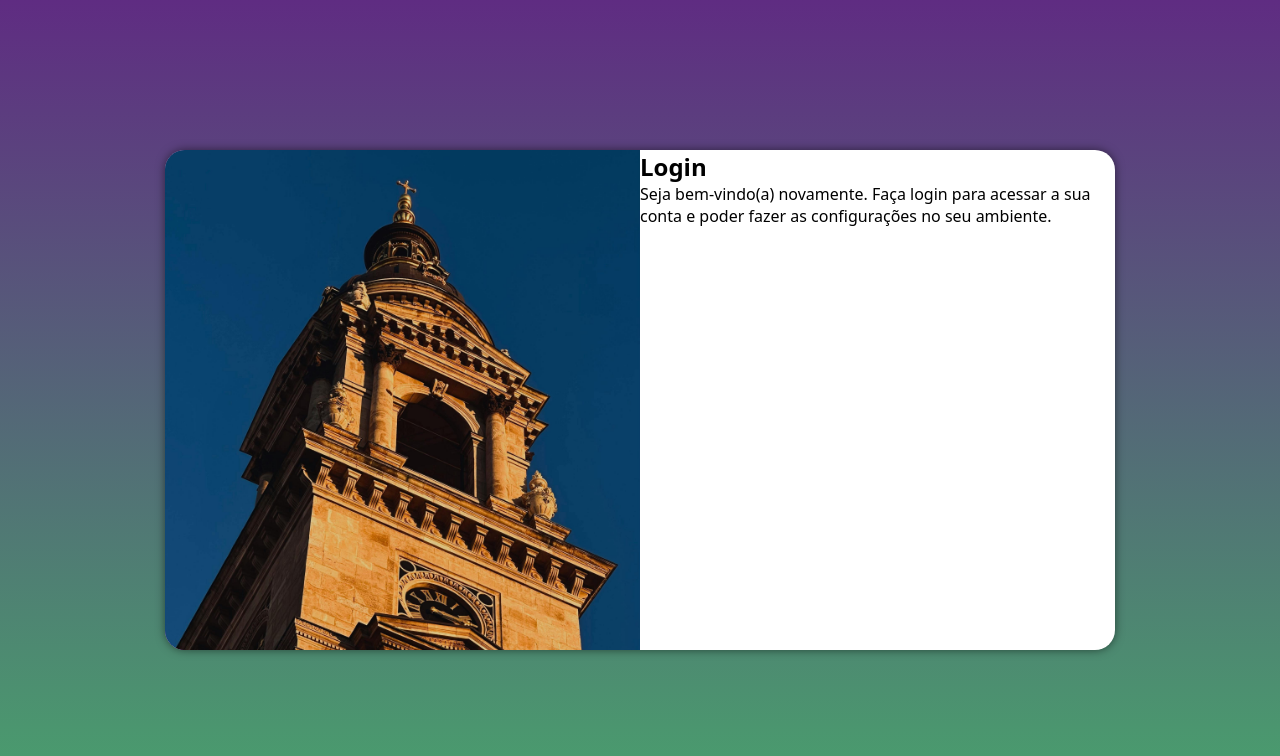
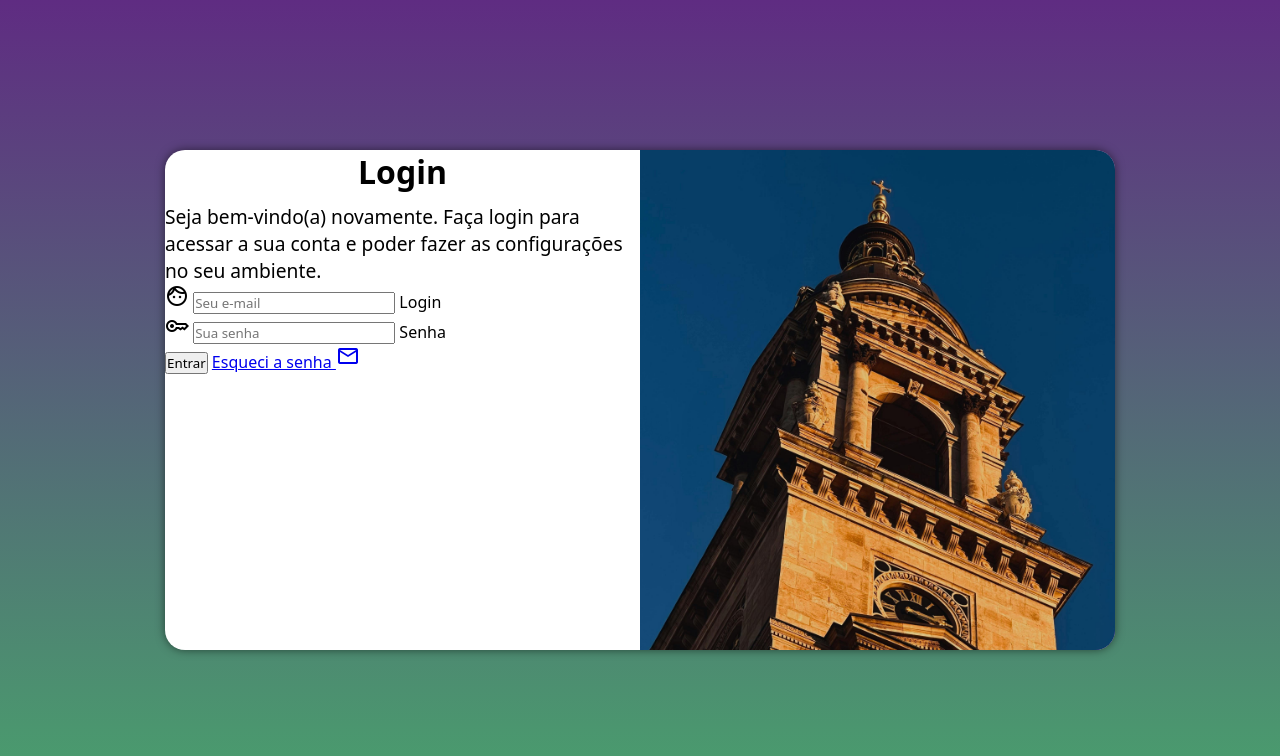
Before and after one commit to MiguelOliveiraLima/projeto-login, a plain HTML site: page index.html in a window 1280 px wide. Drawn offline with nearby package versions, Linux system fonts and the light colour scheme.

Commit message:
Adicionei o Formulário

```diff
--- a/estilos/mediaqueries.css
+++ b/estilos/mediaqueries.css
@@ -35,13 +35,21 @@
     }
 
     main > section#login > div#imagens{
-        float: left;
+        float: right;
         width: 50%;
         height: 100%;
     }
 
     main > section#login > div#formulario{
-        float: right;
+        float: left;
         width: 50%;
     }
+
+    main > section > div > h1{
+        font-size: 2em;
+    }
+
+    main > section > div > p{
+        font-size: 1.2em;
+    }
 }
--- a/estilos/style.css
+++ b/estilos/style.css
@@ -59,3 +59,12 @@ main > section#login > div#formulario{
     display: block;
     padding: 10px;
 }
+
+main > section > div > h1{
+    text-align: center;
+    margin-bottom: 10px;
+}
+
+main > section > div > p{
+    font-size: 0.8em;
+}
--- a/index.html
+++ b/index.html
@@ -6,6 +6,7 @@
     <title>Login</title>
     <link rel="stylesheet" href="estilos/style.css">
     <link rel="stylesheet" href= "estilos/mediaqueries.css">
+    <link href="https://fonts.googleapis.com/css2?family=Material+Symbols+Outlined" rel="stylesheet" />
 </head>
 <body>
     <main>
@@ -17,7 +18,20 @@
                 <h1>Login</h1>
                 <p>Seja bem-vindo(a) novamente. Faça login para acessar a sua conta e poder fazer as configurações no seu ambiente.</p>
                 <form action="login.php" method="post">
+                    <div class="campo">
+                        <span class="material-symbols-outlined">face</span>
+                        <input type="email" name="login" id="ilogin" placeholder="Seu e-mail" autocomplete="email" required maxlength="30">
+                        <label for="ilogin">Login</label>
+                    </div>
+                    <div class="campo">
+                        <span class="material-symbols-outlined">key</span>
+                        <input type="password" name="senha" id="isenha" placeholder="Sua senha" autocomplete="current-password" required minlength="8" maxlength="20">
+                        <label for="isenha">Senha </label>
+                    </div>
+                    <input type="submit" value="Entrar">
+                    <a href="esqueci.html">Esqueci a senha  <span class="material-symbols-outlined">mail</span>
 
+                    </a>
                 </form>
             </div>
         </section>
```
